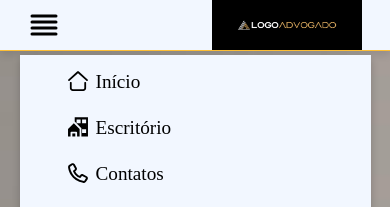
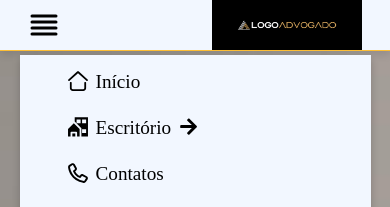
Before and after one commit to rodriguesrai/landing-page-baptista, a React (Vite) app: page / in a window 390 px wide. Both pictures are taken after a click on the button 91 px from the left and 25 px from the top of the page. Shown: the top 207 px of the page. Built offline with nearby package versions, Linux system fonts and the light colour scheme.

Commit message:
botão no dropdown

```diff
--- a/package.json
+++ b/package.json
@@ -16,6 +16,7 @@
     "react": "^18.2.0",
     "react-bootstrap": "^2.10.1",
     "react-dom": "^18.2.0",
+    "react-icons": "^5.0.1",
     "styled-components": "^6.1.8"
   },
   "devDependencies": {
--- a/src/components/Header/NavMobile.tsx
+++ b/src/components/Header/NavMobile.tsx
@@ -15,6 +15,7 @@ import {
   NavItemDropdown,
   NavItemNoLink,
 } from './NavMobile.styled'
+import { FaArrowDown, FaArrowRight } from 'react-icons/fa'
 
 export default function NavMobile() {
   const [openNav, setOpenNav] = useState('closed')
@@ -49,6 +50,7 @@ export default function NavMobile() {
               alt='escritório'
             />
             <p>Escritório</p>
+            {openDropdown === 'closed' ? <FaArrowRight /> : <FaArrowDown />}
           </NavItemContent>
         </NavItemNoLink>
 
```
Also changed, not shown: 1 other file (tests, documents, lock files or other folders).
